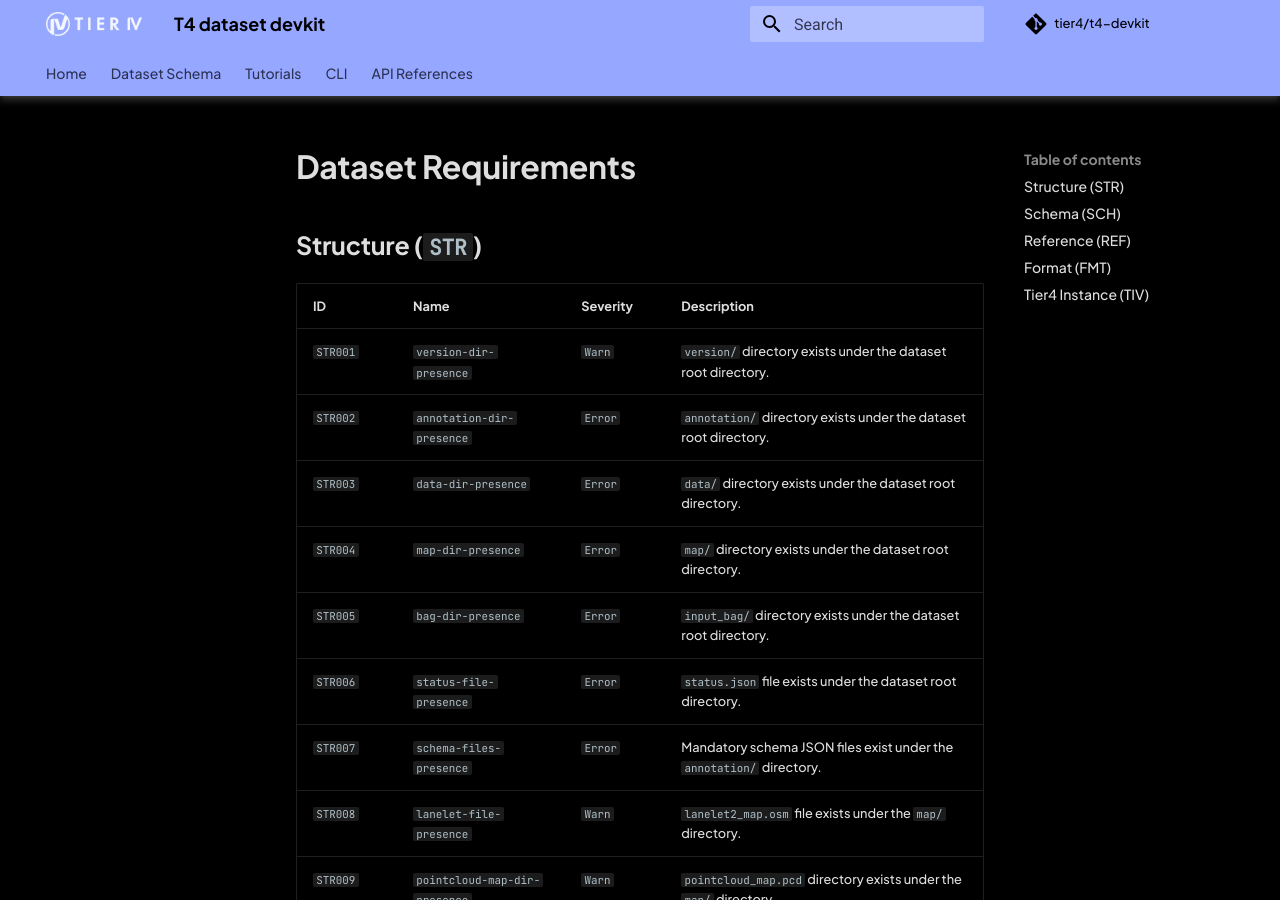
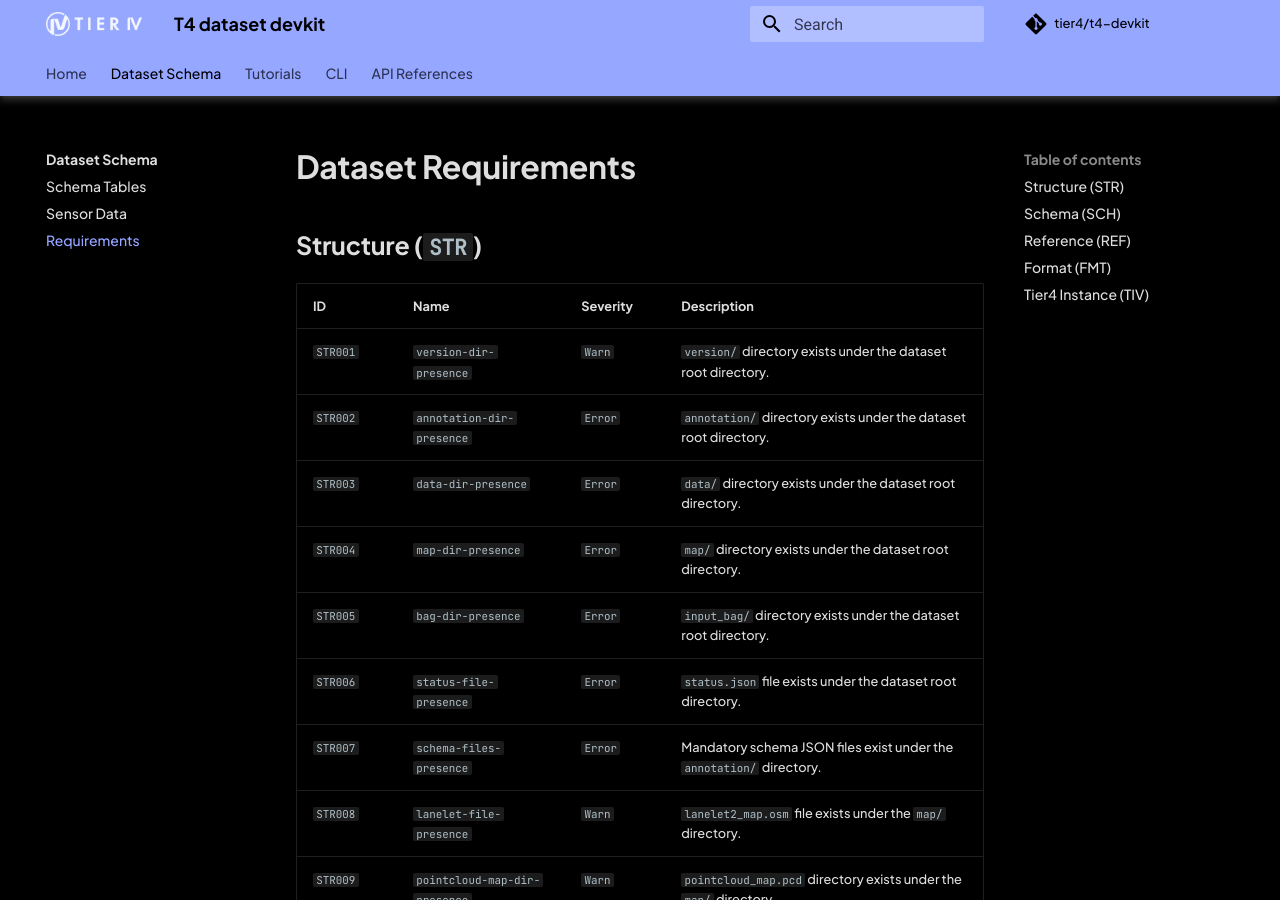
Before and after one commit to tier4/t4-devkit, an MkDocs documentation site: the page built from docs/schema/requirement.md, in a window 1280 px wide and 900 px high. Built offline with MkDocs 1.6.1 and Material for MkDocs 9.7.7, drawn with Linux system fonts in a browser that asks for light colours; comment, search, counter and statistics services are not loaded; the version menu is left out.

Commit message:
docs: add navigation for schema requirement
Signed-off-by: ktro2828 <kotaro.uetake@tier4.jp>

```diff
--- a/mkdocs.yaml
+++ b/mkdocs.yaml
@@ -10,6 +10,7 @@ nav:
       - Home: schema/index.md
       - Schema Tables: schema/table.md
       - Sensor Data: schema/data.md
+      - Requirements: schema/requirement.md
   - Tutorials:
       - Initialization: tutorials/initialize.md
       - Visualization: tutorials/render.md
```
